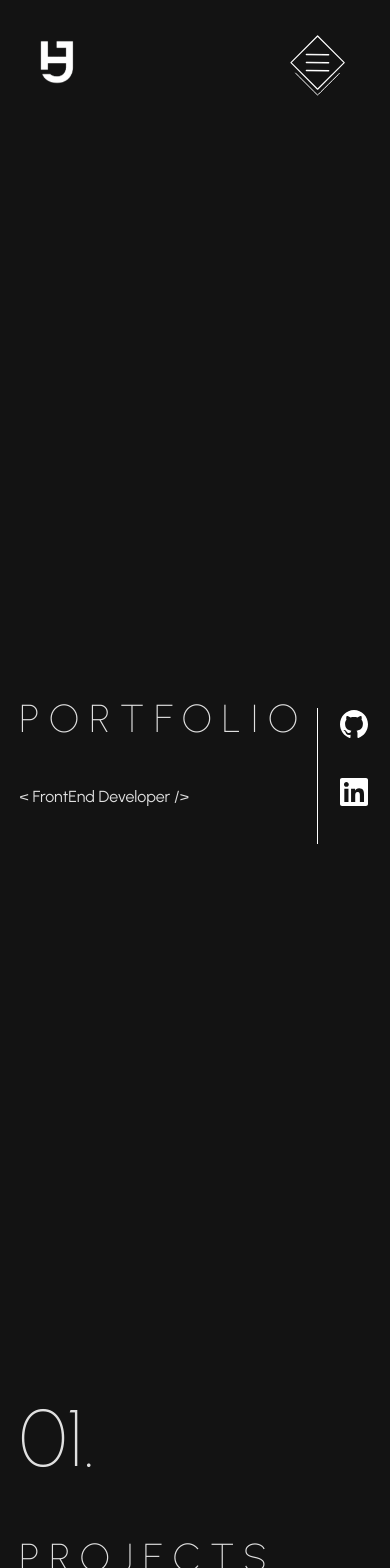
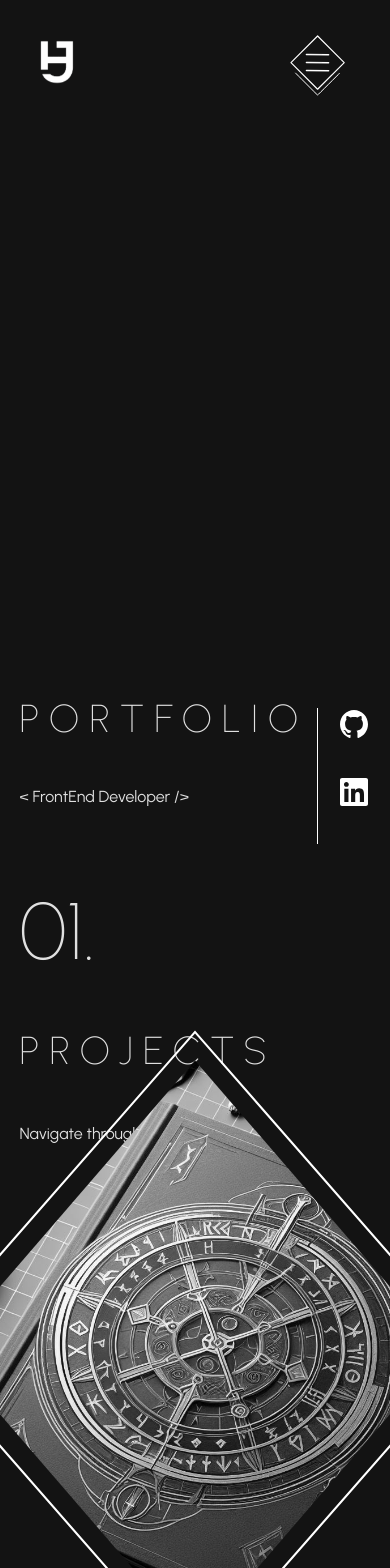
Before and after one commit to JohanHauteville/portfolio-v2, a React (Vite) app: page / in a window 390 px wide. Shown: the top 1568 px of the page. Built offline with nearby package versions, Linux system fonts and the light colour scheme.

Commit message:
Update Projects Section

```diff
--- a/src/App.jsx
+++ b/src/App.jsx
@@ -2,7 +2,7 @@
 // import reactLogo from "./assets/react.svg";
 // import viteLogo from "/vite.svg";
 import "./App.css";
-import Mesh from "./components/Mesh";
+// import Mesh from "./components/Mesh";
 import Header from "./components/Header";
 import Section from "./components/Section";
 import SocialBar from "./components/SocialBar";
@@ -24,12 +24,13 @@ function App() {
         title={"PORTFOLIO"}
         sentence={"< FrontEnd Developer />"}
       />
-      <Mesh />
+      {/* <Mesh /> */}
       <Section
         id={"projects"}
         number={"01."}
         title={"PROJECTS"}
         sentence={"Navigate through my projects !"}
+        defineHeight={"40vh"}
       />
       <ProjectsSlider />
       <Section id={"skills"} number={"02."} title={"SKILLS"} sentence={""} />
--- a/src/components/ProjectsSlider/ProjectCard/styles.scss
+++ b/src/components/ProjectsSlider/ProjectCard/styles.scss
@@ -1,49 +1,14 @@
-@keyframes open-card {
-  0% {
-    position: relative;
-    width: 100%;
-    height: 100%;
-  }
-  10% {
-    position: absolute;
-    // top: calc(50vh - 100%);
-    left: 50%;
-    // left: calc(50vw - 100%);
-  }
-  80% {
-    // height: 400px;
-  }
-  100% {
-    position: absolute;
-    top: calc(50% - 200px);
-    left: calc(50% - 35vw);
-    width: 70vw;
-    height: 400px;
-    box-shadow: 0px 20px 19px 1px rgba(0, 0, 0, 0.4);
-  }
-}
-
 .project-card {
   position: relative;
   margin-top: 0;
-  // width: 100%;
-  // height: 100%;
-  transition: height 0.5s, box-shadow 0.1s, margin-top 0.5s 0.5s !important;
 
   &--opened {
-    // position: absolute;
-    // top: calc(50% - 200px);
     left: calc(50% - 35vw) !important;
     width: 70vw !important;
     height: 400px !important;
     box-shadow: 0px 20px 19px 1px rgba(0, 0, 0, 0.4);
-    margin-top: -240px;
+    margin-top: -420px;
     transition: height 0.5s, box-shadow 0.5s 0.5s, margin-top 0.5s 0.5s !important;
-    // animation-name: open-card;
-    // animation-duration: 1s;
-    // animation: open-card 5s forwards;
-    // transition: width 0.3s 1s, left 0.5s 0.5s height 0.3s, position 0.1s 0.1s,
-    //   box-shadow 0.4s 0.5s, margin-top 0.5s 1s;
   }
 
   &__img {
@@ -53,12 +18,8 @@
     height: 100%;
     clip-path: polygon(50% 0%, 100% 50%, 50% 100%, 0% 50%);
     filter: grayscale(1);
-    // transition: filter 0.5s;
-    // transition: clip-path 0.5s;
-    transition: all 1s;
-
+    transition: all 0.5s;
     object-fit: cover;
-
     &:hover {
       filter: grayscale(0);
       //   clip-path: polygon(0% 0%, 100% 0%, 100% 100%, 0% 100%);
@@ -74,7 +35,6 @@
     &--opened {
       clip-path: polygon(0% 0%, 100% 0%, 100% 100%, 0% 100%);
       filter: grayscale(0);
-      // transition: clip-path 0.5s;
       transition: all 0.5s;
     }
     &--opened + .project-card__border {
--- a/src/components/ProjectsSlider/ProjectShowCase/styles.scss
+++ b/src/components/ProjectsSlider/ProjectShowCase/styles.scss
@@ -14,7 +14,7 @@
     overflow: hidden;
     z-index: 0;
     position: absolute;
-    top: -40px;
+    top: -405px;
 
     &--opened {
       z-index: 2;
--- a/src/components/ProjectsSlider/index.jsx
+++ b/src/components/ProjectsSlider/index.jsx
@@ -1,4 +1,4 @@
-import { useMemo, useState } from "react";
+import { useState } from "react";
 import ProjectCard from "./ProjectCard";
 import "./styles.scss";
 import ProjectShowCase from "./ProjectShowCase";
@@ -220,42 +220,38 @@ function ProjectsSlider() {
   const [isInfoOpened, setIsInfoOpened] = useState(false);
   const [selectedIndex, setSelectedIndex] = useState(2);
   const [arrayOfIndex, setArrayOfIndex] = useState([0, 1, 2, 3, 4]);
-  const previousIndex = useMemo(() => {
-    return selectedIndex === 0 ? data.length - 1 : selectedIndex - 1;
-  }, [selectedIndex]);
-  const nextIndex = useMemo(() => {
-    return selectedIndex === data.length - 1 ? 0 : selectedIndex + 1;
-  }, [selectedIndex]);
 
-  function changeSlide(position) {
-    setSelectedIndex(position);
-    console.log("position ==== " + position);
-    console.log("length =" + data.length);
+  function changeSlide(typeOfChange, numberOfIteration) {
+    let arrayToChange = [...arrayOfIndex];
 
-    const newArray = [];
-    for (let i = 2; i > -3; i--) {
-      const r = position - i;
-      console.log("r = " + r);
-      if (r > data.length - 1) {
-        newArray.push(r - data.length);
-      } else if (r < 0) {
-        newArray.push(r + data.length);
-      } else {
-        newArray.push(r);
-      }
+    for (let i = 0; i < numberOfIteration; i++) {
+      setTimeout(() => {
+        const newKindOfArray = arrayToChange.map((element) =>
+          typeOfChange === "INCREASE"
+            ? (element = element + 1 === data.length ? 0 : element + 1)
+            : (element = element - 1 < 0 ? data.length - 1 : element - 1)
+        );
+
+        arrayToChange = [...newKindOfArray];
+        setArrayOfIndex(newKindOfArray);
+        setSelectedIndex(newKindOfArray[2]);
+      }, i * 300);
     }
-    console.log(newArray);
-    setArrayOfIndex(newArray);
   }
 
-  const startIndex = selectedIndex - 2;
-  const endIndex = selectedIndex + 2;
+  function handlePosition(clickedIndex) {
+    const diff = clickedIndex - 2; // calcul de l'index à partir de l'index cliqué pour obtenir un nb entre -2 et 2.
+    changeSlide(
+      diff < 0 ? "DECREASE" : "INCREASE",
+      Math.abs(diff) // Supprime le signe (-) de clickedIndex pour avoir le nombre d'itération
+    );
+    clickedIndex < 0 ? clickedIndex++ : clickedIndex--;
+  }
 
   return (
     <div className="project-slider">
       <div className="project-slider__cards">
-        {arrayOfIndex.map((indexID) => {
-          console.log("indexId =" + indexID);
+        {arrayOfIndex.map((indexID, index) => {
           const slide = data.find((slide) => slide.id === indexID);
           return (
             slide && (
@@ -270,47 +266,25 @@ function ProjectsSlider() {
                   indexID === selectedIndex ? setIsInfoOpened : undefined
                 }
                 key={slide.id}
-                // onClick={() => {
-                //   console.log(
-                //     "slide.id = " +
-                //       slide.id +
-                //       ";  selectedIndex = " +
-                //       selectedIndex
-                //   );
-                //   if (slide.id > selectedIndex) {
-                //     return changeSlide(nextIndex);
-                //   } else if (slide.id < selectedIndex) {
-                //     return changeSlide(previousIndex);
-                //   }
-                // }}
-
-                onClick={() => changeSlide(indexID)}
+                onClick={() => handlePosition(index)}
               />
             )
           );
         })}
-
-        {/* {data.slice(startIndex, endIndex + 1).map((slide, index) => {
-          const actualIndex = startIndex + index;
-          return (
-            <ProjectCard
-              data={slide}
-              imgUrl={slide.imgUrl}
-              mainCard={actualIndex === selectedIndex}
-              isInfoOpened={
-                actualIndex === selectedIndex ? isInfoOpened : undefined
-              }
-              setIsInfoOpened={
-                actualIndex === selectedIndex ? setIsInfoOpened : undefined
-              }
-              key={slide.id}
-              onClick={() => changeSlide(actualIndex)}
-            />
-          );
-        })} */}
       </div>
-      <div onClick={() => changeSlide(previousIndex)}>previous !</div>
-      <div onClick={() => changeSlide(nextIndex)}>next !</div>
+      {/* NAVIGATION BUTTONS */}
+      <div
+        className="project-slider__nav-button project-slider__nav-button--left"
+        onClick={() => handlePosition(1)}
+      >
+        Previous
+      </div>
+      <div
+        className="project-slider__nav-button project-slider__nav-button--right"
+        onClick={() => handlePosition(3)}
+      >
+        Next
+      </div>
 
       {/* INFORMATIONS */}
       {data && (
--- a/src/components/ProjectsSlider/styles.scss
+++ b/src/components/ProjectsSlider/styles.scss
@@ -21,13 +21,26 @@
   &::before {
     left: 0;
   }
+  &__nav-button {
+    position: absolute;
+    font-family: "Urbanist";
+    cursor: pointer;
+    // left: 0;
+    top: 42%;
+    &--left {
+      left: 5px;
+    }
+    &--right {
+      right: 5px;
+    }
+  }
 }
 
 .project-slider__cards {
   display: flex;
   align-items: center;
   max-width: 100vw;
-  min-height: 100vh;
+  min-height: 40vh;
   transition: all 1s;
 
   & > :first-child,
@@ -35,8 +48,13 @@
   & > :nth-child(3),
   & > :nth-child(4),
   & > :last-child {
-    transition: left 1s, height 1s, width 1s, z-index 0s;
+    transition: left 0.5s, height 0.5s, width 0.5s, margin-top 0.5s 0.5s,
+      z-index 0s;
   }
+  // & > :first-child,
+  // & > :last-child {
+  //   transition: left 2s, height 2s, width 2s, z-index 0s;
+  // }
 
   & > :first-child,
   & > :last-child {
--- a/src/components/Section/index.jsx
+++ b/src/components/Section/index.jsx
@@ -1,19 +1,26 @@
 import "./styles.scss";
 import PropTypes from "prop-types";
 
-function Section({ id, mainTitle = false, number, title, sentence }) {
+function Section({
+  id,
+  mainTitle = false,
+  number,
+  title,
+  sentence,
+  defineHeight,
+}) {
   return (
-    <section className="hero" id={id}>
-      <div className="hero__title">
+    <section className="section" id={id} style={{ height: defineHeight }}>
+      <div className="section__title">
         {mainTitle ? (
           <h1>
-            <span className="hero__title--subject">{title}</span>
+            <span className="section__title--subject">{title}</span>
           </h1>
         ) : (
           <h2>
-            <span className="hero__title--number">{number}</span>
+            <span className="section__title--number">{number}</span>
             <br />
-            <span className="hero__title--subject">{title}</span>
+            <span className="section__title--subject">{title}</span>
           </h2>
         )}
 
@@ -29,6 +36,7 @@ Section.propTypes = {
   number: PropTypes.string,
   title: PropTypes.string,
   sentence: PropTypes.string,
+  defineHeight: PropTypes.string,
 };
 
 export default Section;
--- a/src/components/Section/styles.scss
+++ b/src/components/Section/styles.scss
@@ -1,13 +1,12 @@
-.hero {
+.section {
   position: relative;
-  z-index: 10;
+  z-index: 1;
   display: flex;
   flex-direction: column;
   justify-content: flex-end;
   align-items: flex-start;
   height: 100svh;
   font-family: "Urbanist";
-  // font-family: "Orbitron";
   pointer-events: none;
   &__title {
     text-align: left;
@@ -17,18 +16,17 @@
       margin-left: 5%;
       margin-bottom: 5%;
     }
-    // margin-bottom: 10rem;
     &--number {
-      // letter-spacing: 20px;
       font-weight: 100;
-      font-size: 5rem;
+      font-size: clamp(5rem, 10vw, 5rem);
+
       margin: 0;
     }
     &--subject {
       font-family: "Urbanist";
       font-weight: 100;
       letter-spacing: 20px;
-      font-size: clamp(5rem, 10vw, 10rem);
+      font-size: clamp(5rem, 10vw, 7rem);
       margin: 0;
       @media screen and (max-width: 700px) {
         letter-spacing: 10px;
@@ -39,8 +37,5 @@
   h2 {
     margin: 0;
     line-height: 100px;
-    // font-size: 10rem;
-    // font-size: 11vw;
-    // font-size: clamp(5rem, 10vw, 10rem);
   }
 }
```
